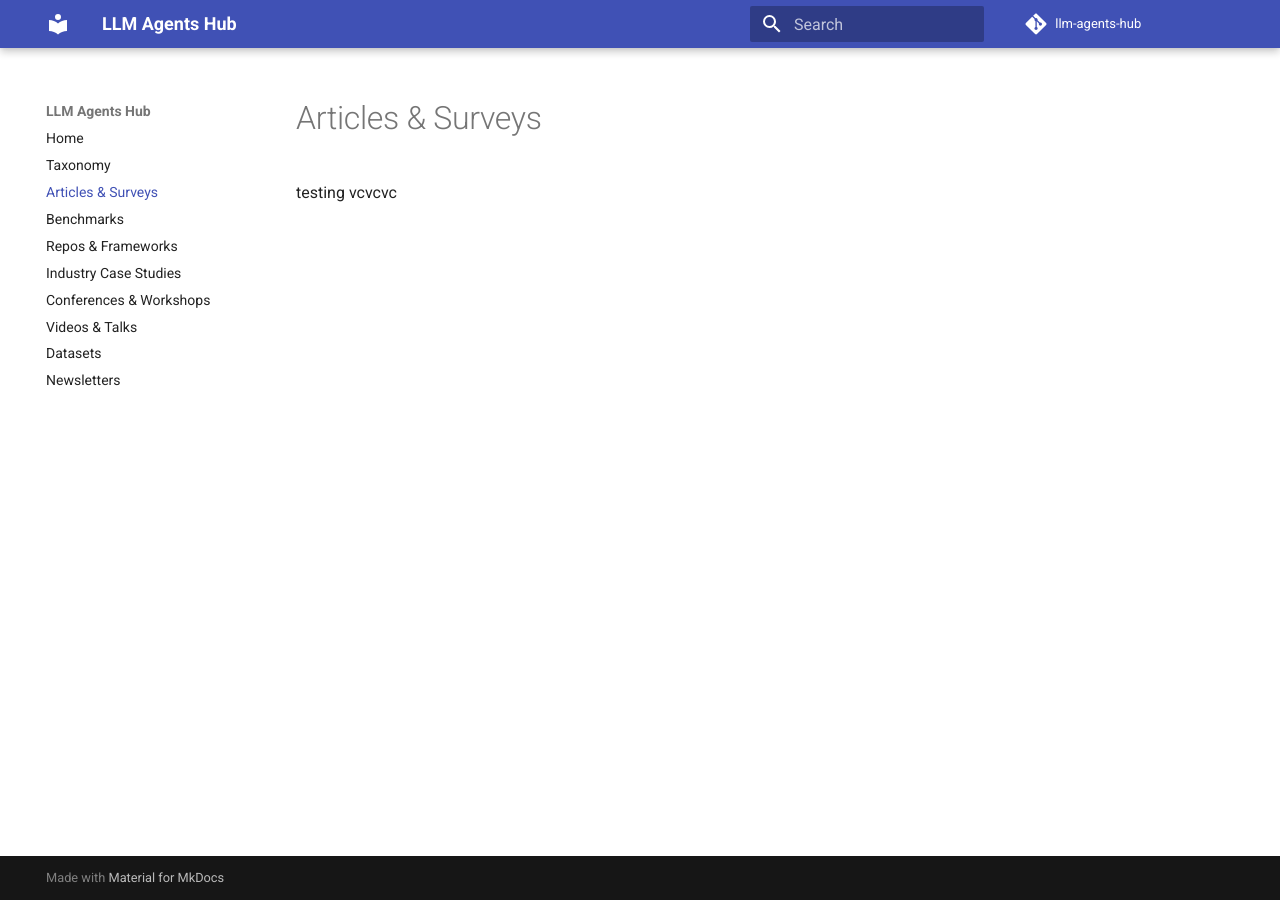
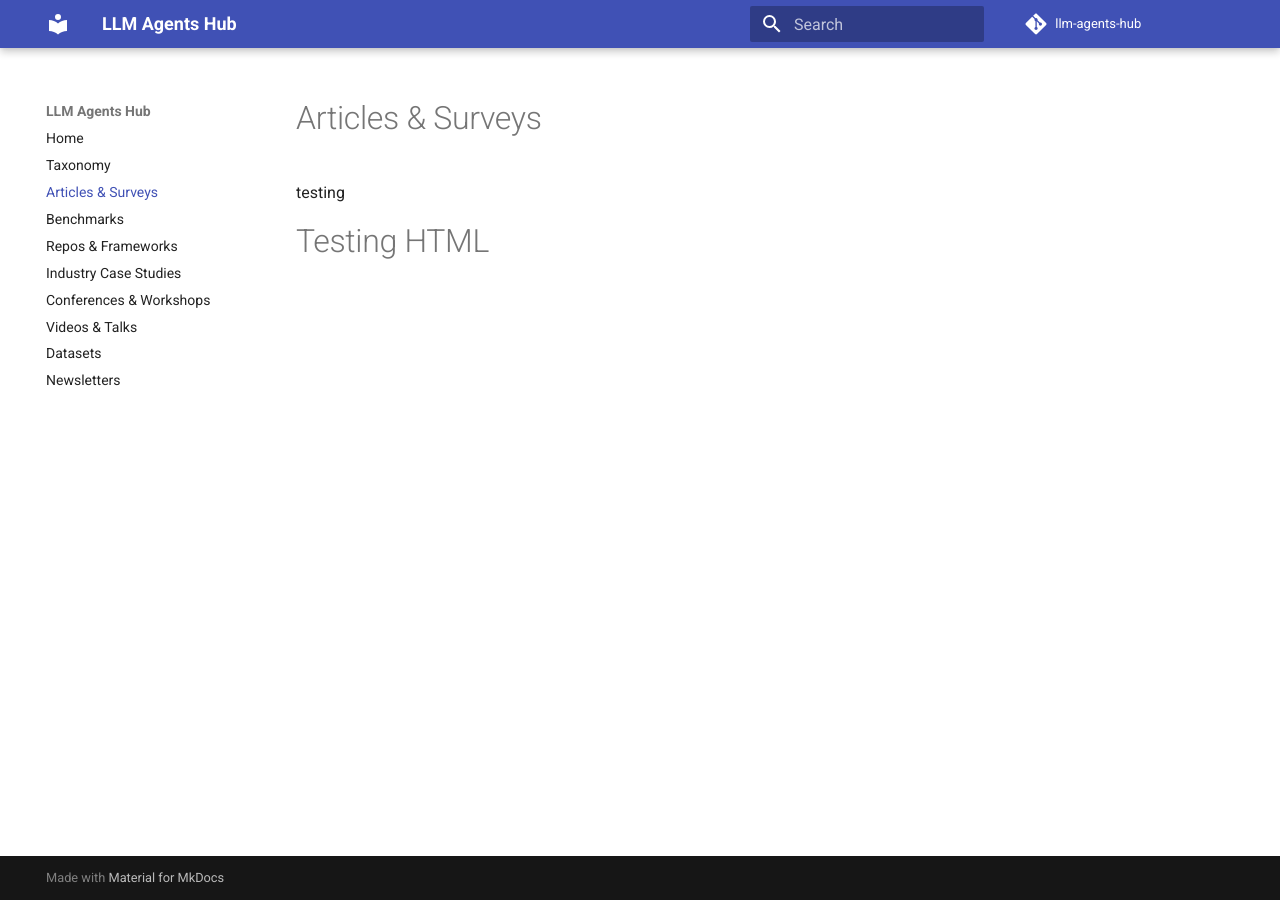
Before and after one commit to framelab-univaq/llm-agents-hub, an MkDocs documentation site: the page built from docs/articles.md, in a window 1280 px wide. Built offline with MkDocs 1.6.1 and Material for MkDocs 9.7.7, drawn with Linux system fonts in a browser that asks for light colours; comment, search, counter and statistics services are not loaded.

Commit message:
Update articles.md

```diff
--- a/docs/articles.md
+++ b/docs/articles.md
@@ -1,3 +1,5 @@
 # Articles & Surveys
 testing
-vcvcvc
+<html>
+  <h1>Testing HTML</h1>
+</html>
```
